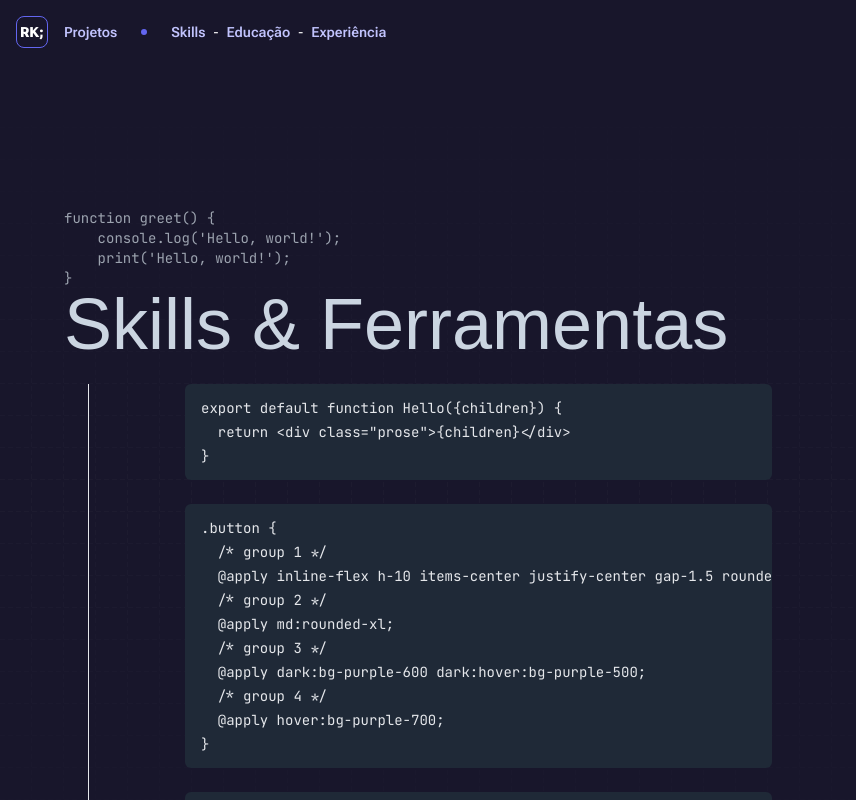
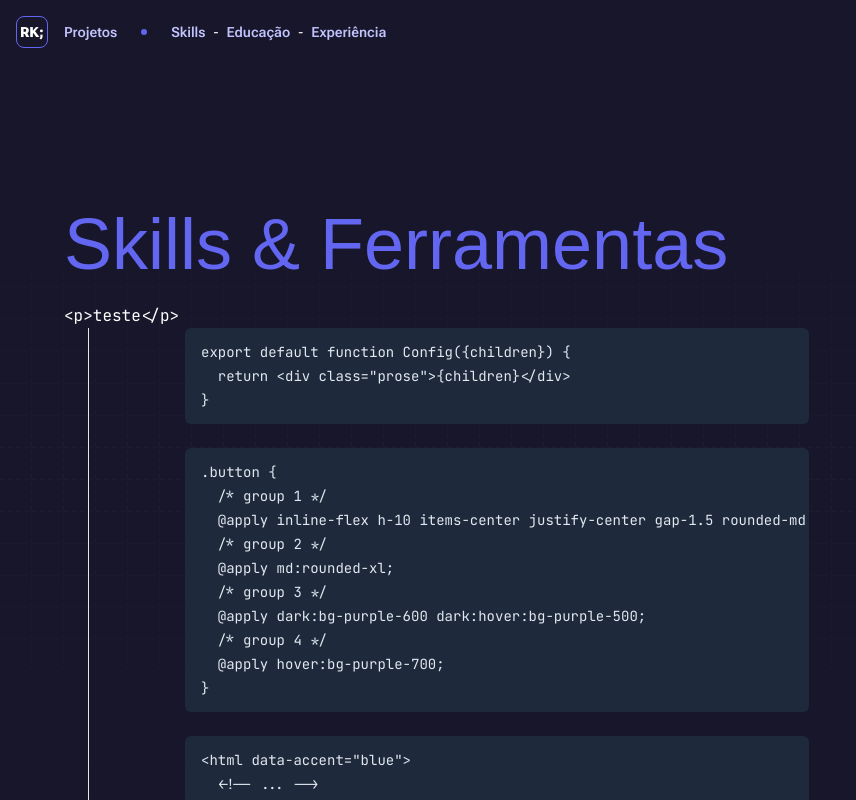
Before and after one commit to renankanu/kanu, a Next.js app: page /skill in a window 1280 px wide. Shown: the top 800 px of the page, without its empty margins (0-856 px from the left). Built offline with nearby package versions, Linux system fonts and the light colour scheme; a web font is replaced by a local one.

Commit message:
SAVEPOINT

```diff
--- a/src/app/skill/page.tsx
+++ b/src/app/skill/page.tsx
@@ -1,7 +1,7 @@
 'use client'
 import BaseLayout from '@/components/BaseLayout'
 import { m } from 'framer-motion'
-import HelloWorld from './components/hello.mdx'
+import Config from './components/configs.mdx'
 
 const animation = {
   hide: { x: -32, opacity: 0 },
@@ -12,18 +12,11 @@ const animation = {
 }
 
 export default function Skill() {
-  const code = `function greet() {
-    console.log('Hello, world!');
-    print('Hello, world!');
-}`
   return (
     <BaseLayout>
       <div className="background-grid background-grid--fade-out pb-20 pt-36 xl:pb-28 xl:pt-52">
         <div className="content-wrapper">
-          <pre className="font-mono text-sm text-gray-500 dark:text-gray-400">
-            {code}
-          </pre>
-          <span className="dark:text-slate-300">
+          <span className="dark:text-cornflower-blue-500">
             <m.span
               className="mb-4 block font-alt leading-none sm:text-3xl md:text-5xl lg:mb-6 lg:text-7xl xl:mb-6 xl:text-7xl"
               initial={animation.hide}
@@ -33,6 +26,7 @@ export default function Skill() {
               Skills & Ferramentas
             </m.span>
           </span>
+          <code className="language-html">{`<p>teste</p>`}</code>
           <div className="content-wrapper flex-shrink-0 overflow-hidden lg:overflow-visible">
             <div className="flex flex-row-reverse gap-8 xl:gap-24">
               <div
@@ -40,7 +34,7 @@ export default function Skill() {
                 id="main-contents"
                 data-ss-wrapper
               >
-                <HelloWorld />
+                <Config />
               </div>
               <div className="border-divider-light dark:border-divider-dark block border-l" />
             </div>
--- a/tailwind.config.js
+++ b/tailwind.config.js
@@ -48,28 +48,6 @@ module.exports = {
           900: '#131473',
         },
       },
-      typography: (theme) => ({
-        DEFAULT: {
-          css: {
-            color: '#FFFFFF',
-            a: {
-              color: theme('colors.cornflower-blue.500'),
-              '&:hover': {
-                color: theme('colors.cornflower-blue.600'),
-              },
-            },
-            h1: {
-              color: theme('colors.white'),
-            },
-            h2: {
-              color: theme('colors.white'),
-            },
-            code: {
-              color: '#FFFFFF',
-            },
-          },
-        },
-      }),
     },
   },
   plugins: [
```
Also changed, not shown: src/app/skill/components/configs.mdx (renamed from src/app/skill/components/hello.mdx, +3 -3 lines).
